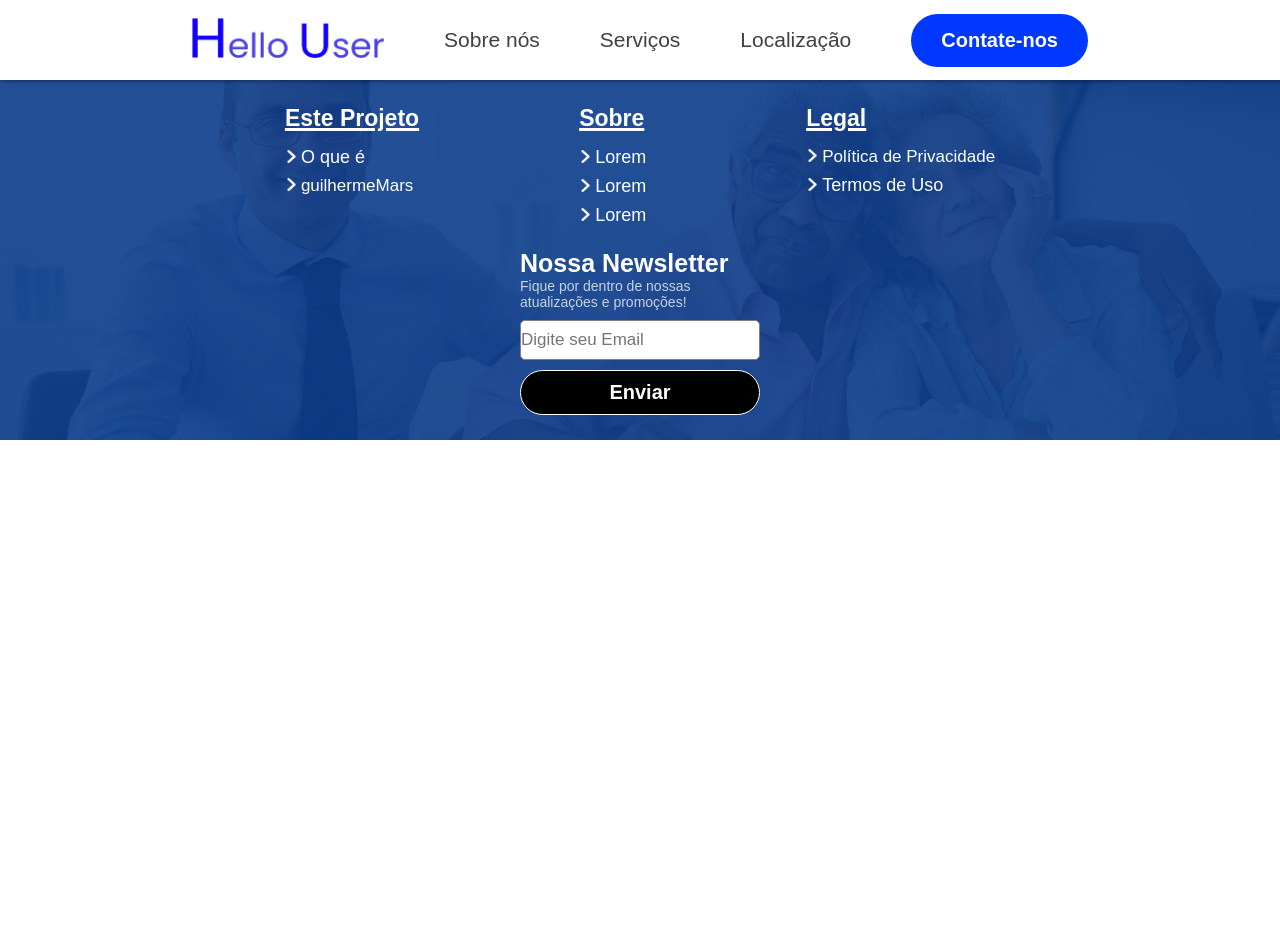
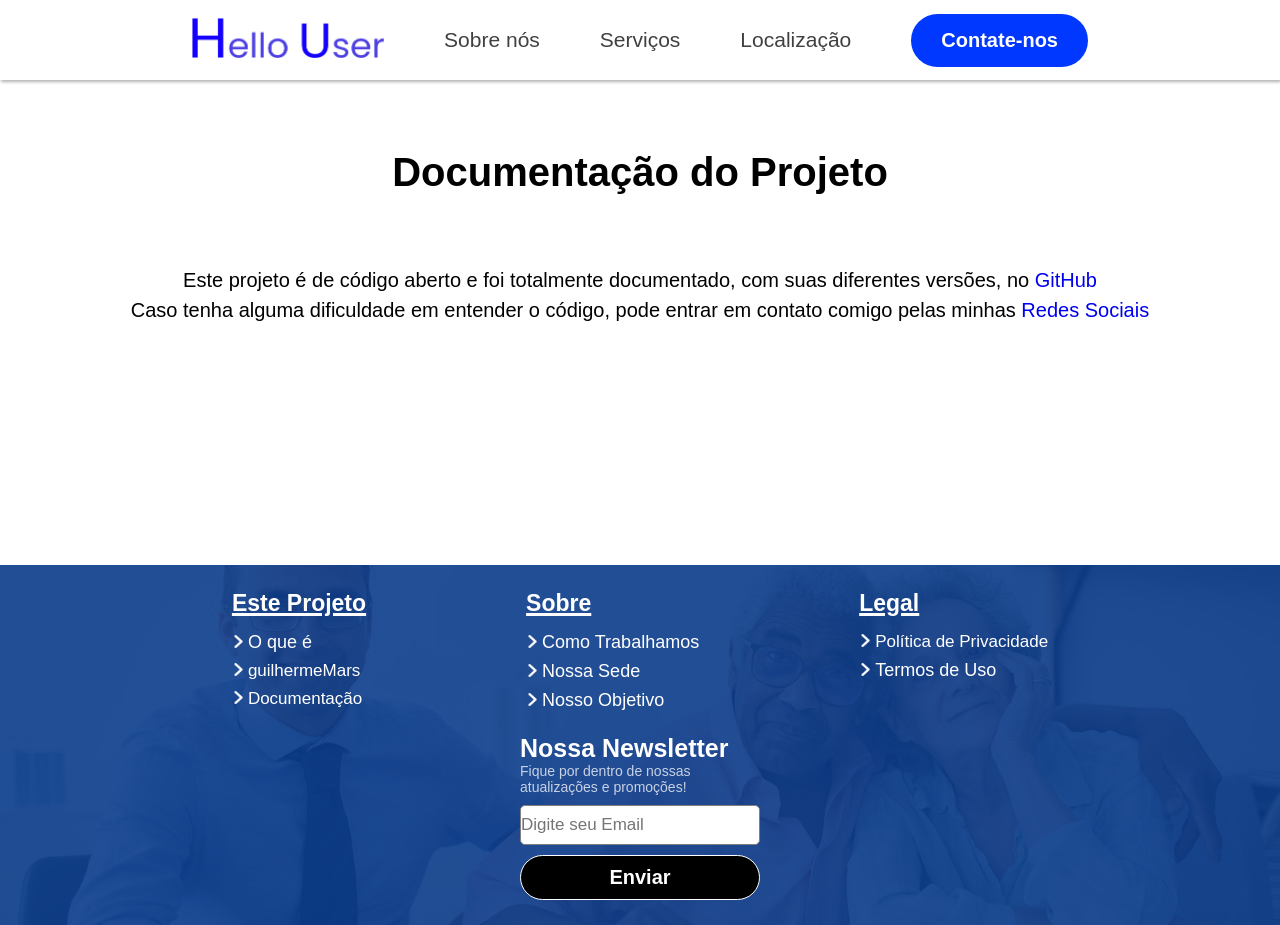
Before and after one commit to guilhermeMars/Hello-User--Portfolio, a React (Create React App) app: page /documentacao in a window 1280 px wide. Before the commit the page ends 800 px from the top, so only its background shows below. Built offline with nearby package versions, Linux system fonts and the light colour scheme.

Commit message:
Projeto finalizado

```diff
--- a/src/App.js
+++ b/src/App.js
@@ -11,6 +11,7 @@ import PoliticaDePrivacidade from './components/PoliticaDePrivacidade';
 import TermosDeUso from './components/TermosDeUso';
 import OQueE from './components/OQueE';
 import GuilhermeMars from './components/guilhermeMars';
+import Documentacao from './components/Documentacao';
 
 function App() {
   return (
@@ -27,6 +28,7 @@ function App() {
         <Route path='/termosdeuso' element={<TermosDeUso/>}/>
         <Route path='/oque' element={<OQueE/>}/>
         <Route path='/guilhermemars' element={<GuilhermeMars/>}/>
+        <Route path='/documentacao' element={<Documentacao/>}/>
       </Routes>
       <Footer/>
     </BrowserRouter>
--- a/src/components/Contato.jsx
+++ b/src/components/Contato.jsx
@@ -82,10 +82,10 @@ const BackgroundImg = styled.img`
 const Contato = () => {
   const formik = useFormik({
     initialValues: {
-      name: "Gu",
-      tel: "19",
-      email: "Testtest.com",
-      text: "",
+      name: "",
+      tel: "",
+      email: "",
+      text: "Teste as validações",
     },
   });
 
--- /dev/null
+++ b/src/components/Documentacao.jsx
@@ -0,0 +1,31 @@
+import React from 'react';
+import styled from 'styled-components';
+import { Link } from 'react-router-dom';
+
+const MainDiv = styled.div`
+    margin: 3em auto;
+    text-align: center;
+`;
+
+const StyledH1 = styled.h1`
+    font-size: 40px;
+    margin: 70px 0px;
+`;
+
+const StyledP = styled.p`
+    font-size: 20px;
+    line-height: 30px;
+    margin-top: 2em;
+    margin-bottom: 30vh;
+`;
+
+const Documentacao = () => {
+    return (
+        <MainDiv>
+            <StyledH1>Documentação do Projeto</StyledH1>
+            <StyledP>Este projeto é de código aberto e foi totalmente documentado, com suas diferentes versões, no <a href="https://github.com/guilhermeMars/Hello-User--Portfolio" target="_blank" rel="noopener noreferrer">GitHub</a> <br/>Caso tenha alguma dificuldade em entender o código, pode entrar em contato comigo pelas minhas <Link to='/guilhermemars'>Redes Sociais</Link></StyledP>
+        </MainDiv>
+    );
+}
+
+export default Documentacao;
--- a/src/components/Footer.jsx
+++ b/src/components/Footer.jsx
@@ -1,9 +1,9 @@
-import React from 'react';
-import styled from 'styled-components';
-import { StyledDefaultLink } from './UI';
-import FooterBackground from '../assets/footer background.png';
-import AngleRight from '../assets/angle right.png';
-import { Link } from 'react-router-dom';
+import React, { useState } from "react";
+import styled from "styled-components";
+import { StyledDefaultLink } from "./UI";
+import FooterBackground from "../assets/footer background.png";
+import AngleRight from "../assets/angle right.png";
+import { Link } from "react-router-dom";
 
 const MainDiv = styled.div`
   display: flex;
@@ -43,14 +43,14 @@ const StyledLi = styled.li`
   font-size: 18px;
   margin: 8px 0px;
   transition: 0.25s;
-    :hover{
+  :hover {
     font-size: 20px;
   }
 `;
 
 const LittleLi = styled(StyledLi)`
   font-size: 17px;
-    :hover{
+  :hover {
     font-size: 18px;
   }
 `;
@@ -87,33 +87,93 @@ const StyledButton = styled(StyledDefaultLink).attrs({ as: "button" })`
   border: 1px solid white;
 `;
 
-const Footer = () =>{
-    return(
+const Footer = () => {
+  const [email, setEmail] = useState("");
+
+  function handleEmail(event) {
+      event.preventDefault()
+      window.alert("Olhe o console ;)")
+    console.log(email);
+    setEmail("");
+  }
+
+  return (
     <MainDiv>
       <StyledUl>
         <StyledH4>Este Projeto</StyledH4>
-                <StyledLink to='/oque'><StyledLi><Angle src={AngleRight}/>O que é</StyledLi></StyledLink>
-                <StyledLink to='guilhermemars'><LittleLi><Angle src={AngleRight}/>guilhermeMars</LittleLi></StyledLink>
+        <StyledLink to="/oque">
+          <StyledLi>
+            <Angle src={AngleRight} />O que é
+          </StyledLi>
+        </StyledLink>
+        <StyledLink to="/guilhermemars">
+          <LittleLi>
+            <Angle src={AngleRight} />
+            guilhermeMars
+          </LittleLi>
+        </StyledLink>
+        <StyledLink to="documentacao">
+          <LittleLi>
+            <Angle src={AngleRight} />
+            Documentação
+          </LittleLi>
+        </StyledLink>
       </StyledUl>
       <StyledUl>
         <StyledH4>Sobre</StyledH4>
-                <StyledLink to='#'><StyledLi><Angle src={AngleRight}/>Lorem</StyledLi></StyledLink>
-                <StyledLink to='#'><StyledLi><Angle src={AngleRight}/>Lorem</StyledLi></StyledLink>
-                <StyledLink to='#'><StyledLi><Angle src={AngleRight}/>Lorem</StyledLi></StyledLink>
+        <StyledLink to="/sobre">
+          <StyledLi>
+            <Angle src={AngleRight} />
+            Como Trabalhamos
+          </StyledLi>
+        </StyledLink>
+        <StyledLink to="/localizacao">
+          <StyledLi>
+            <Angle src={AngleRight} />
+            Nossa Sede
+          </StyledLi>
+        </StyledLink>
+        <StyledLink to="/sobre">
+          <StyledLi>
+            <Angle src={AngleRight} />
+            Nosso Objetivo
+          </StyledLi>
+        </StyledLink>
       </StyledUl>
       <StyledUl>
         <StyledH4>Legal</StyledH4>
-                <StyledLink to='/politicadeprivacidade'><LittleLi><Angle src={AngleRight}/>Política de Privacidade</LittleLi></StyledLink>
-                <StyledLink to='/termosdeuso'><StyledLi><Angle src={AngleRight}/>Termos de Uso</StyledLi></StyledLink>
+        <StyledLink to="/politicadeprivacidade">
+          <LittleLi>
+            <Angle src={AngleRight} />
+            Política de Privacidade
+          </LittleLi>
+        </StyledLink>
+        <StyledLink to="/termosdeuso">
+          <StyledLi>
+            <Angle src={AngleRight} />
+            Termos de Uso
+          </StyledLi>
+        </StyledLink>
       </StyledUl>
       <SubscriptionDiv>
         <StyledH3>Nossa Newsletter</StyledH3>
         <StyledP>Fique por dentro de nossas atualizações e promoções!</StyledP>
-                <StyledInput type="text" name="subscribe" id="subscribe" placeholder="Digite seu Email"/>
-                <StyledButton>Enviar</StyledButton>
+        <StyledInput
+          type="text"
+          name="subscribe"
+          id="subscribe"
+          value={email}
+          onChange={(event) => {
+            setEmail(event.target.value);
+          }}
+          placeholder="Digite seu Email"
+        />
+        <StyledButton type="submit" onClick={handleEmail}>
+          Enviar
+        </StyledButton>
       </SubscriptionDiv>
     </MainDiv>
-    )
-}
+  );
+};
 
 export default Footer;
--- a/src/models/validarContato.js
+++ b/src/models/validarContato.js
@@ -16,6 +16,11 @@ const validation = (values) => {
     errors.valid = false;
   }
 
+  if(isNaN(values.tel)){
+    errors.tel = "Insira apenas números";
+    errors.valid = false;
+  }
+
   return errors;
 };
 
```
Also changed, not shown: public/manifest.json, 1 other file (tests, documents, lock files or other folders). Lines whose indentation alone changed are shown as unchanged.
